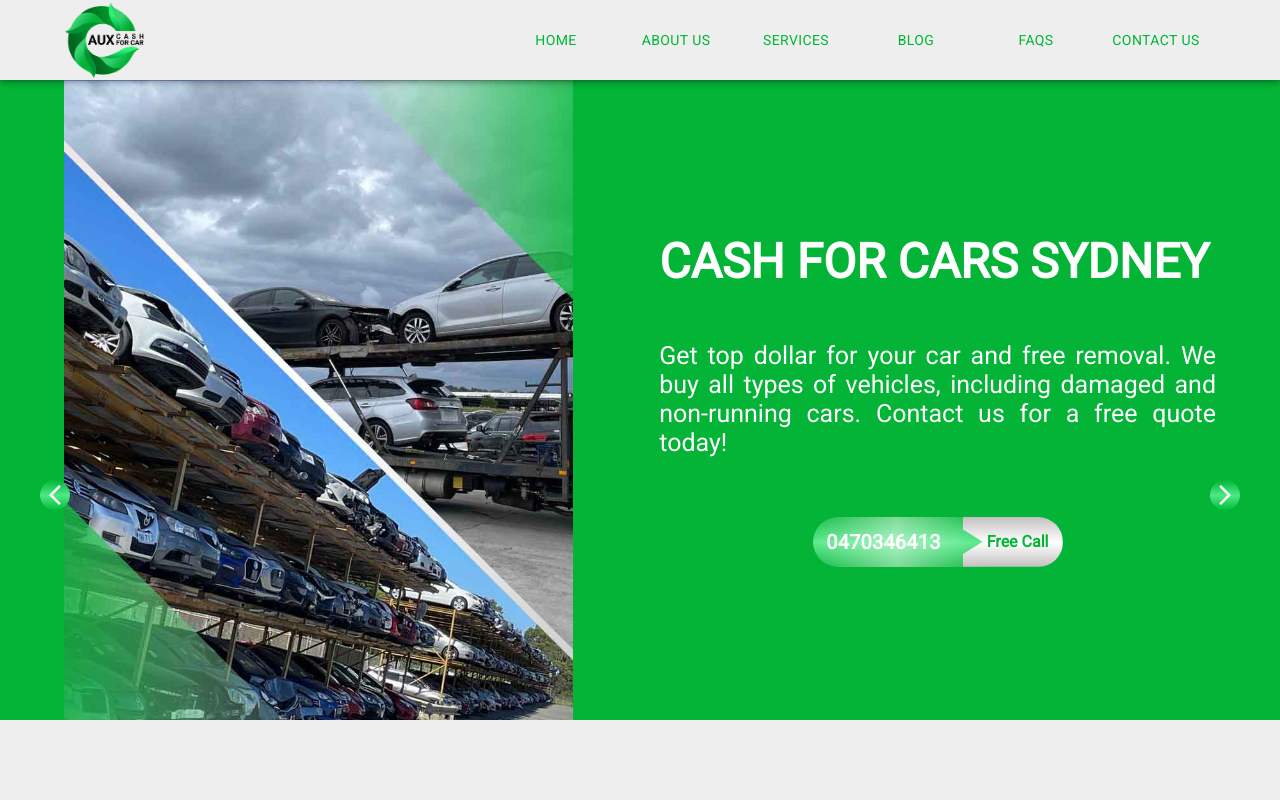
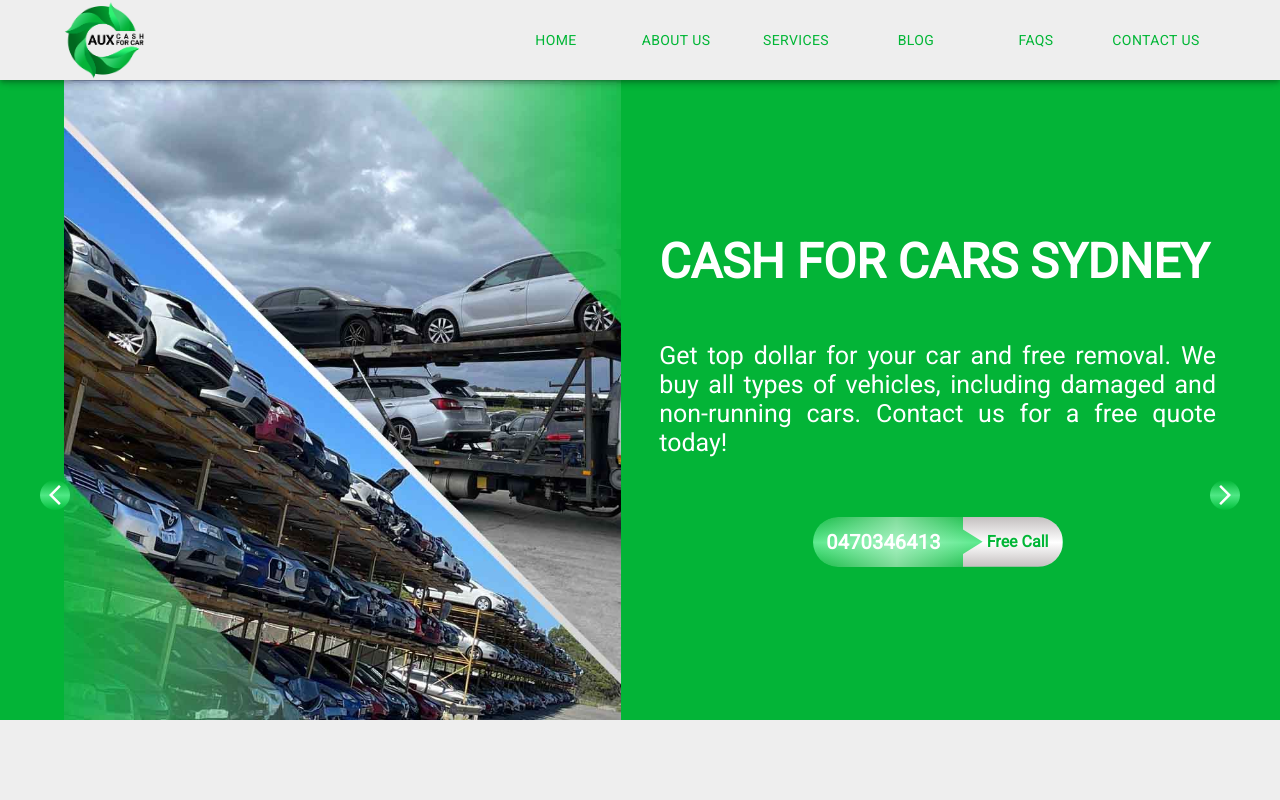
Before and after one commit to Mojtaba-Kazmi/aux-cash-for-cars-sydney, a Next.js app: page / in a window 1280 px wide. Shown: the top 800 px of the page. Built offline with nearby package versions, Linux system fonts and the light colour scheme.

Commit message:
slide updated

```diff
--- a/components/ImageSlider2.js
+++ b/components/ImageSlider2.js
@@ -114,12 +114,12 @@ function ImageSlider2() {
       <Container sx={{position: "relative"}}>
         {/* Arow buttons start */}
           <Arowbtn>
-                  <Box left={'0px'} onClick={hendelLeftbtn} >
+                  <Box left={{md: '0', sm: '30px', xs: '20px'}} onClick={hendelLeftbtn} >
                       <ArrowBackIosNewIcon/>
                   </Box>
             </Arowbtn>
             <Arowbtn>
-                  <Box right={'0px'} onClick={hendelRightbtn}>
+                  <Box right={{md: '0', sm: '30px', xs: '20px'}} onClick={hendelRightbtn}>
                       <ArrowForwardIosIcon/>
                   </Box>
           </Arowbtn>
@@ -137,8 +137,8 @@ function ImageSlider2() {
 
              {/* slide image start */}
 
-                <Grid item md={5.3} sm={12} xs={12}
-                height={{md:'100%', sm:'70%', xs:'50%'}}
+                <Grid item md={5.8} sm={12} xs={12}
+                height={{md:'100%', sm:'70%', xs:'45%'}}
 
                 >
                     <CardMedia
@@ -153,7 +153,7 @@ function ImageSlider2() {
 
               {/* slide text start */}
                 <Grid item md={5.8} sm={12} xs={12}
-                height={{md:'100%', sm:'30%', xs:'50%'}}
+                height={{md:'100%', sm:'30%', xs:'55%'}}
                 sx={{
                 display: 'flex',
                 flexDirection: 'column',
```
